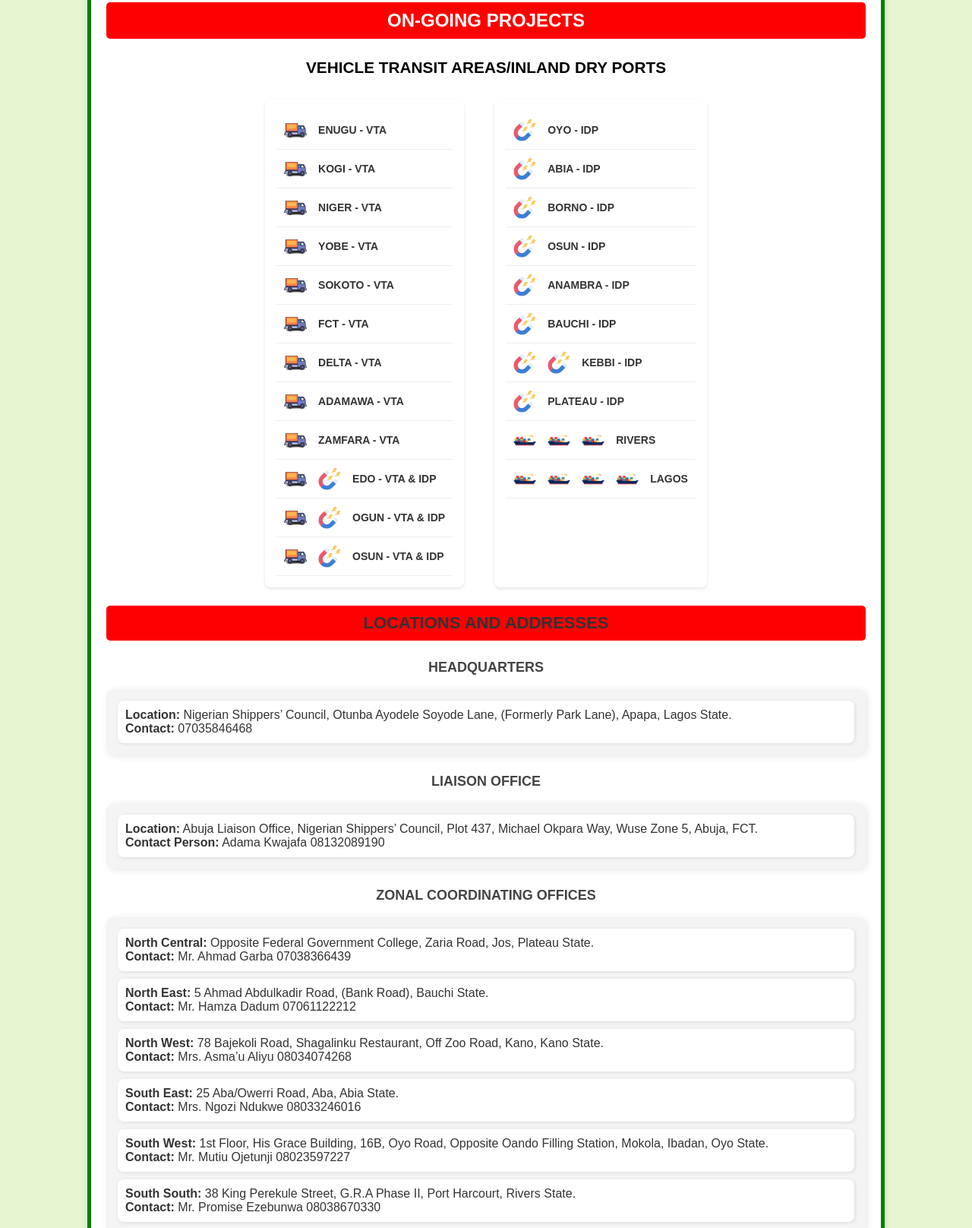
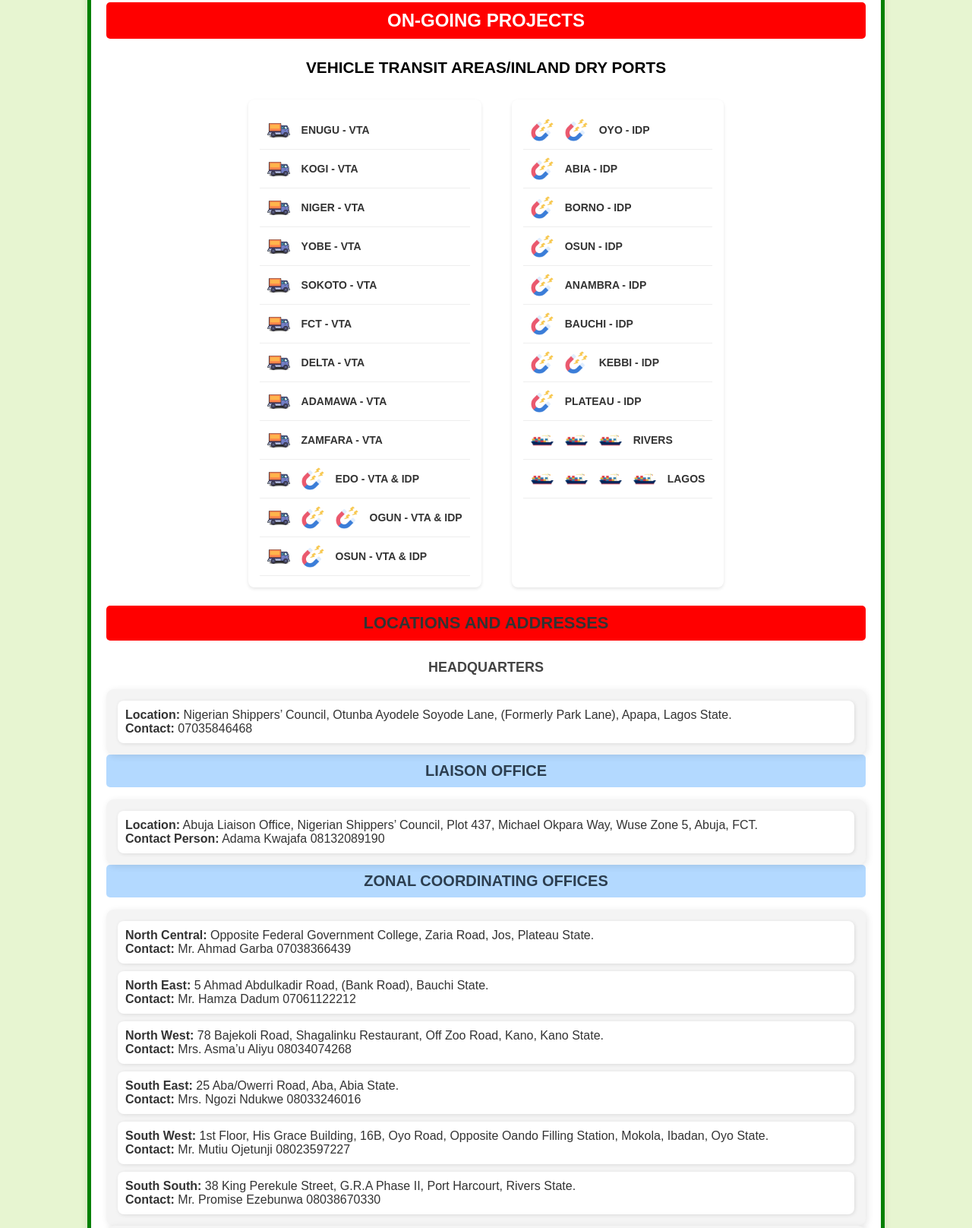
Before and after one commit to Jerry0019/Nigerian-Shippers-Council, a plain HTML site: page index.html in a window 1280 px wide. Shown: the part 1715-3331 px from the top of the page at 76% size. Drawn offline with Linux system fonts and the light colour scheme.

Commit message:
Update index.html
Adjustments

```diff
--- a/index.html
+++ b/index.html
@@ -511,6 +511,7 @@
                     <div class="key-item">
                         <img src="./img4.png" alt="VTA Icon" class="key-icon">
                         <img src="img 3.png" class="key-icon">
+                        <img src="img 3.png" class="key-icon">
                         <span class="key-label">OGUN - VTA & IDP</span>
                     </div>
                     <div class="key-item">
@@ -523,6 +524,7 @@
 
                 <div class="section-box">
                     <div class="key-item">
+                        <img src="./img 3.png" alt="Project Icon" class="key-icon">
                         <img src="./img 3.png" alt="Project Icon" class="key-icon">
                         <span class="key-label">OYO - IDP</span>
                     </div>
@@ -582,8 +584,8 @@
                         </div>
                     </div>
                 </div>
+                <h2 style="font-size: 20px; color: #2c3e50;">LIAISON OFFICE</h2>
 
-                <h4 style="font-size: 18px; font-weight: bold; color: #444; margin-top: 15px;">LIAISON OFFICE</h4>
                 <div style="display: flex; flex-wrap: wrap; gap: 20px;">
                     <div style="display: flex; flex-direction: column; gap: 10px; background: #f4f4f4; padding: 15px; border-radius: 10px; box-shadow: 2px 2px 10px rgba(0, 0, 0, 0.1); width: 100%;">
                         <div style="display: flex; flex-direction: column; background: #fff; padding: 10px; border-radius: 8px; box-shadow: 1px 1px 5px rgba(0, 0, 0, 0.1);">
@@ -592,8 +594,8 @@
                         </div>
                     </div>
                 </div>
+                <h2 style="font-size: 20px; color: #2c3e50;">ZONAL COORDINATING OFFICES</h2>
 
-                <h4 style="font-size: 18px; font-weight: bold; color: #444; margin-top: 15px;">ZONAL COORDINATING OFFICES</h4>
                 <div style="display: flex; flex-wrap: wrap; gap: 20px;">
                     <div style="display: flex; flex-direction: column; gap: 10px; background: #f4f4f4; padding: 15px; border-radius: 10px; box-shadow: 2px 2px 10px rgba(0, 0, 0, 0.1); width: 100%;">
                         <div style="display: flex; flex-direction: column; background: #fff; padding: 10px; border-radius: 8px; box-shadow: 1px 1px 5px rgba(0, 0, 0, 0.1);">
@@ -671,10 +673,12 @@
                 </div>
             </div>
             <div style="display: flex; flex-wrap: wrap; gap: 20px; font-family: Arial, sans-serif;">
+
                 <div style="display: flex; flex-direction: column; gap: 10px; background: #f4f4f4; padding: 15px; border-radius: 10px; box-shadow: 2px 2px 10px rgba(0, 0, 0, 0.1); width: 100%;">
-                    <h4 style="font-size: 18px; font-weight: bold; color: #444; margin: 5px;">VEHICLE TRANSIT AREAS</h4>
+                    <h2 style="font-size: 20px; color: #2c3e50;">Vehicle Transit Area (VTA)</h2>
                     <div style="display: flex; flex-direction: column; background: #fff; padding: 10px; border-radius: 8px; box-shadow: 1px 1px 5px rgba(0, 0, 0, 0.1);">
                         <ul style="font-size: 16px; font-weight: 500; color: #333; padding-left: 20px;">
+
                             <li>Benin Bypass, Edo State</li>
                             <li>Aviele, Edo State</li>
                             <li>Illela, Sokoto State</li>
```
